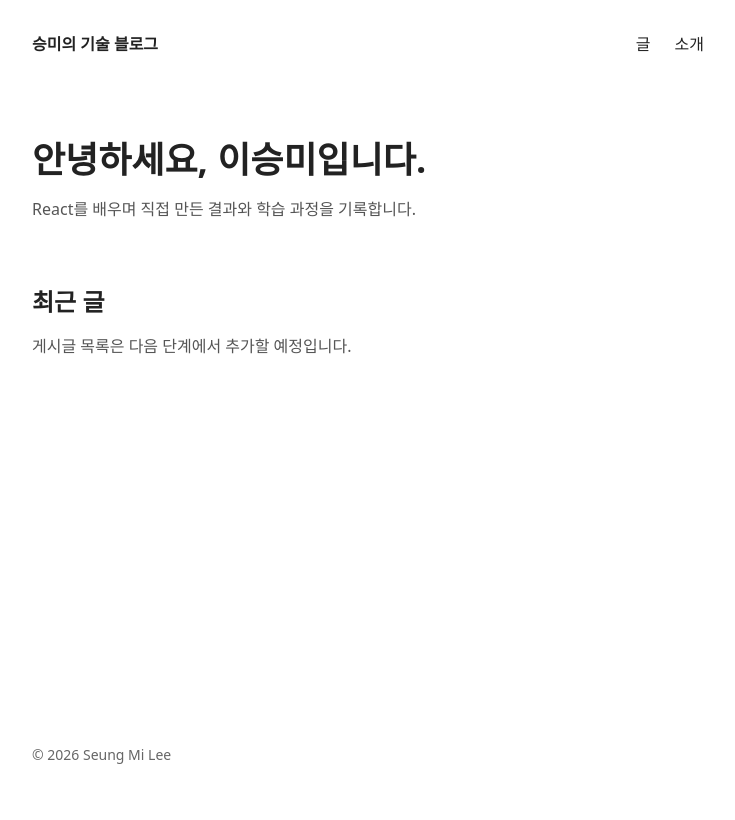
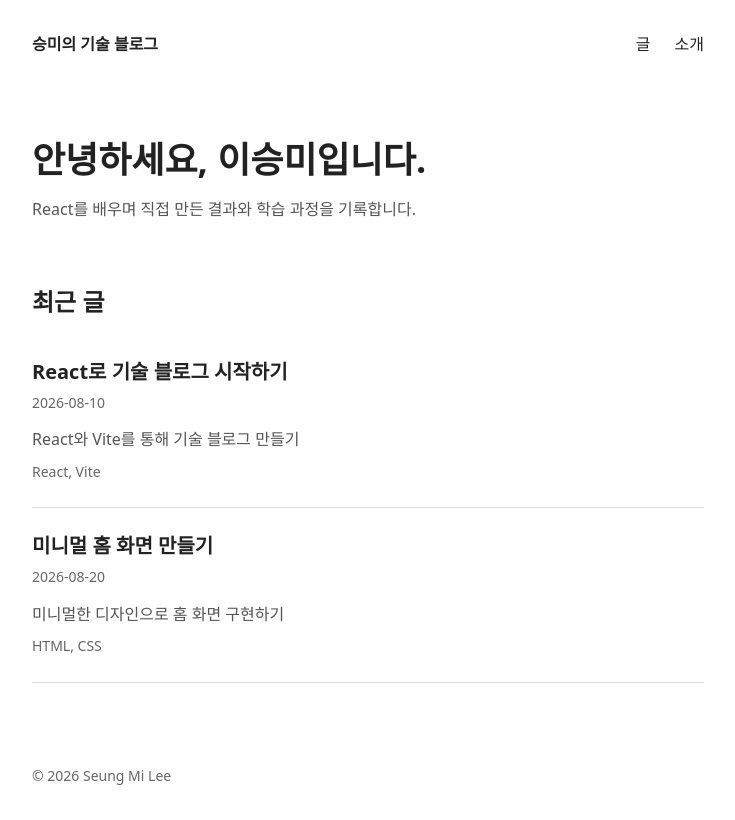
Before and after one commit to dltmdall/react-tech-blog, a React (Vite) app: page / in a window 1280 px wide. Shown: the whole page, without its empty margins (272-1007 px from the left). Built offline with nearby package versions, Linux system fonts and the light colour scheme.

Commit message:
feat: 게시글 목록 컴포넌트 구현

```diff
--- a/src/App.jsx
+++ b/src/App.jsx
@@ -1,5 +1,7 @@
 import Header from "./components/Header.jsx";
+import PostList from "./components/PostList.jsx";
 import Profile from "./components/Profile.jsx";
+import { posts } from "./data/posts.js";
 
 function App() {
   return (
@@ -10,10 +12,7 @@ function App() {
           name="이승미"
           description="React를 배우며 직접 만든 결과와 학습 과정을 기록합니다."
         />
-        <section id="posts">
-          <h2>최근 글</h2>
-          <p>게시글 목록은 다음 단계에서 추가할 예정입니다.</p>
-        </section>
+        <PostList posts={posts} />
       </main>
       <footer>
         <small>© 2026 Seung Mi Lee</small>
--- /dev/null
+++ b/src/components/PostItem.jsx
@@ -0,0 +1,14 @@
+function PostItem({ post }) {
+  const { title, date, description, tags } = post
+
+  return (
+    <article className="post-item">
+      <h3>{title}</h3>
+      <time className="post-date" dateTime={date}>{date}</time>
+      <p className="post-description">{description}</p>
+      <p className="post-tags">{tags.join(", ")}</p>
+    </article>
+  )
+}
+
+export default PostItem
--- /dev/null
+++ b/src/components/PostList.jsx
@@ -0,0 +1,18 @@
+import PostItem from "./PostItem.jsx";
+
+function PostList({ posts }) {
+  const publishedPosts = posts.filter((post) => post.published)
+
+  return(
+    <section id="posts">
+      <h2>최근 글</h2>
+      {publishedPosts.length === 0
+        ? <p>아직 공개된 게시글이 없습니다.</p>
+        : publishedPosts.map((post) => (
+            <PostItem key={post.slug} post={post} />
+          ))}
+    </section>
+  )
+}
+
+export default PostList
--- /dev/null
+++ b/src/data/posts.js
@@ -0,0 +1,26 @@
+export const posts = [
+  {
+    title: "React로 기술 블로그 시작하기",
+    slug: "start-react-blog",
+    date: "2026-08-10",
+    tags: ["React", "Vite"],
+    published: true,
+    description: "React와 Vite를 통해 기술 블로그 만들기"
+  },
+  {
+    title: "미니멀 홈 화면 만들기",
+    slug: "minimal-home-design",
+    date: "2026-08-20",
+    tags: ["HTML", "CSS"],
+    published: true,
+    description: "미니멀한 디자인으로 홈 화면 구현하기"
+  },
+  {
+    title: "컴포넌트와 props 학습",
+    slug: "react-components-props",
+    date: "2026-08-27",
+    tags: ["React", "JavaScript"],
+    published: false,
+    description: "컴포넌트와 props를 이해하고 프로젝트에 적용하기"
+  },
+]
--- a/src/index.css
+++ b/src/index.css
@@ -8,6 +8,7 @@
   --color-muted: #555555;
   --color-subtle: #666666;
   --color-background: #ffffff;
+  --color-border: rgb(223, 222, 222);
   color: var(--color-text);
   background-color: var(--color-background);
 }
@@ -100,3 +101,30 @@ footer small {
   font-size: 0.875rem;
   color: var(--color-subtle);
 }
+
+.post-item {
+  padding-block: 24px;
+  border-bottom: 1px solid var(--color-border);
+}
+
+.post-item > h3 {
+  margin-top: 0;
+  margin-bottom: 4px;
+  font-size: 1.25rem;
+  line-height: 1.4;
+}
+
+.post-date {
+  font-size: 0.875rem;
+  color: var(--color-subtle);
+}
+
+.post-description {
+  margin-top: 12px;
+}
+
+.post-tags {
+  margin-top: 8px;
+  font-size: 0.875rem;
+  color: var(--color-subtle);
+}
```
